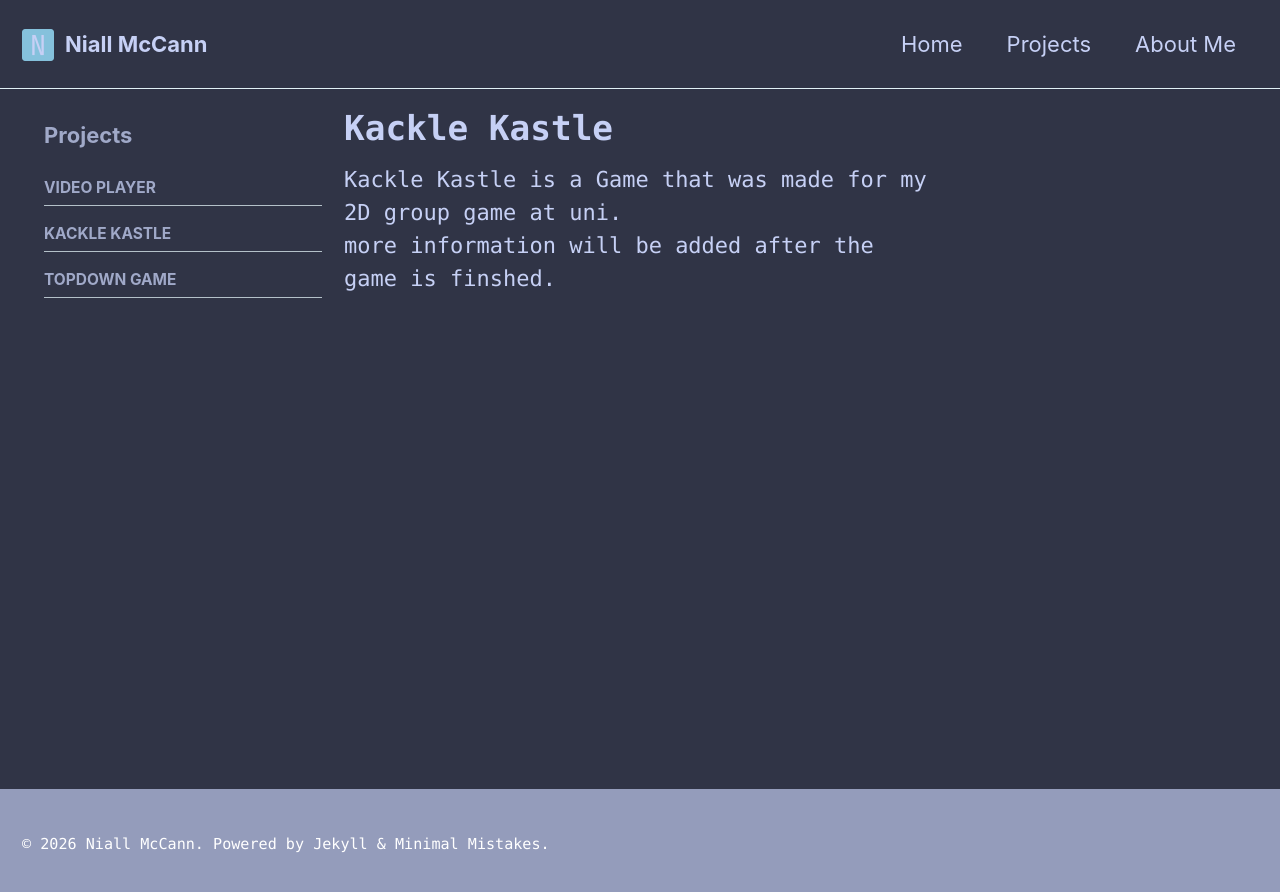
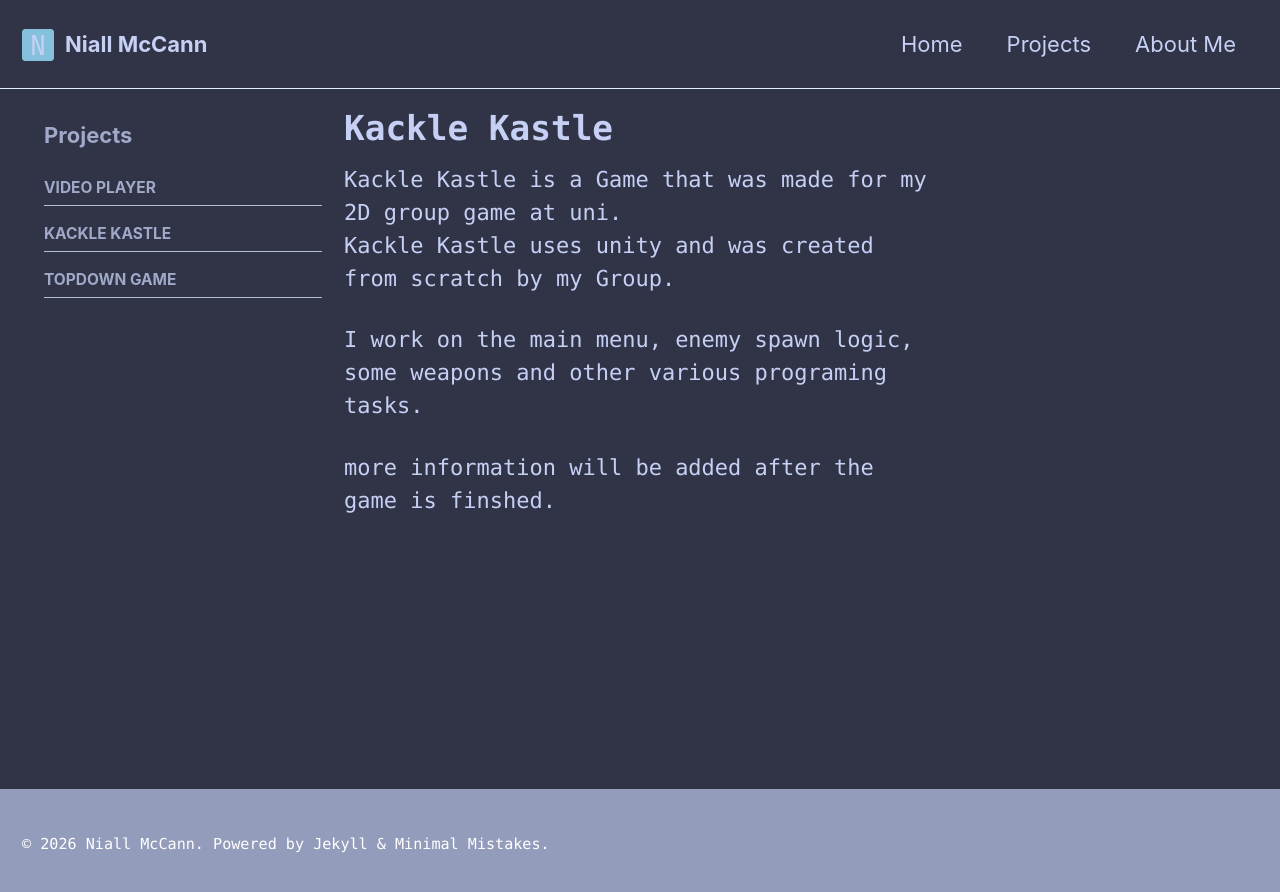
Before and after one commit to AcedAspect/AcedAspect.github.io, a Jekyll site: the page built from _pages/projects-kackle-kastle.md, in a window 1280 px wide. Shown: the top 892 px of the page. Built offline with Jekyll 4.4.1, drawn with Linux system fonts in a browser that asks for light colours.

Commit message:
Update projects-kackle-kastle.md

```diff
--- a/_pages/projects-kackle-kastle.md
+++ b/_pages/projects-kackle-kastle.md
@@ -9,4 +9,8 @@ sidebar:
 ---
 
 Kackle Kastle is a Game that was made for my 2D group game at uni.
+Kackle Kastle uses unity and was created from scratch by my Group.
+
+I work on the main menu, enemy spawn logic, some weapons and other various programing tasks.
+
 more information will be added after the game is finshed.
```
